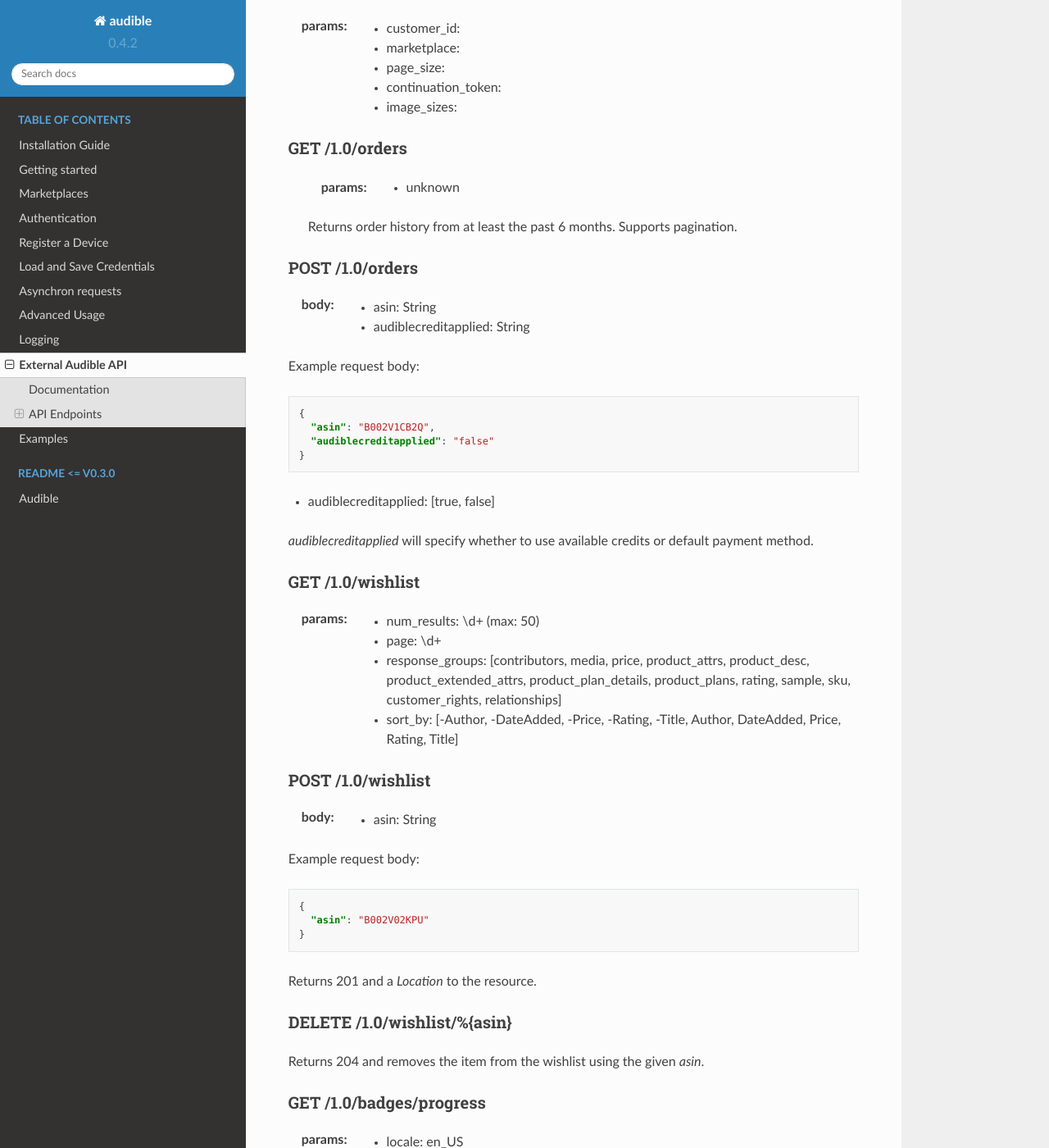
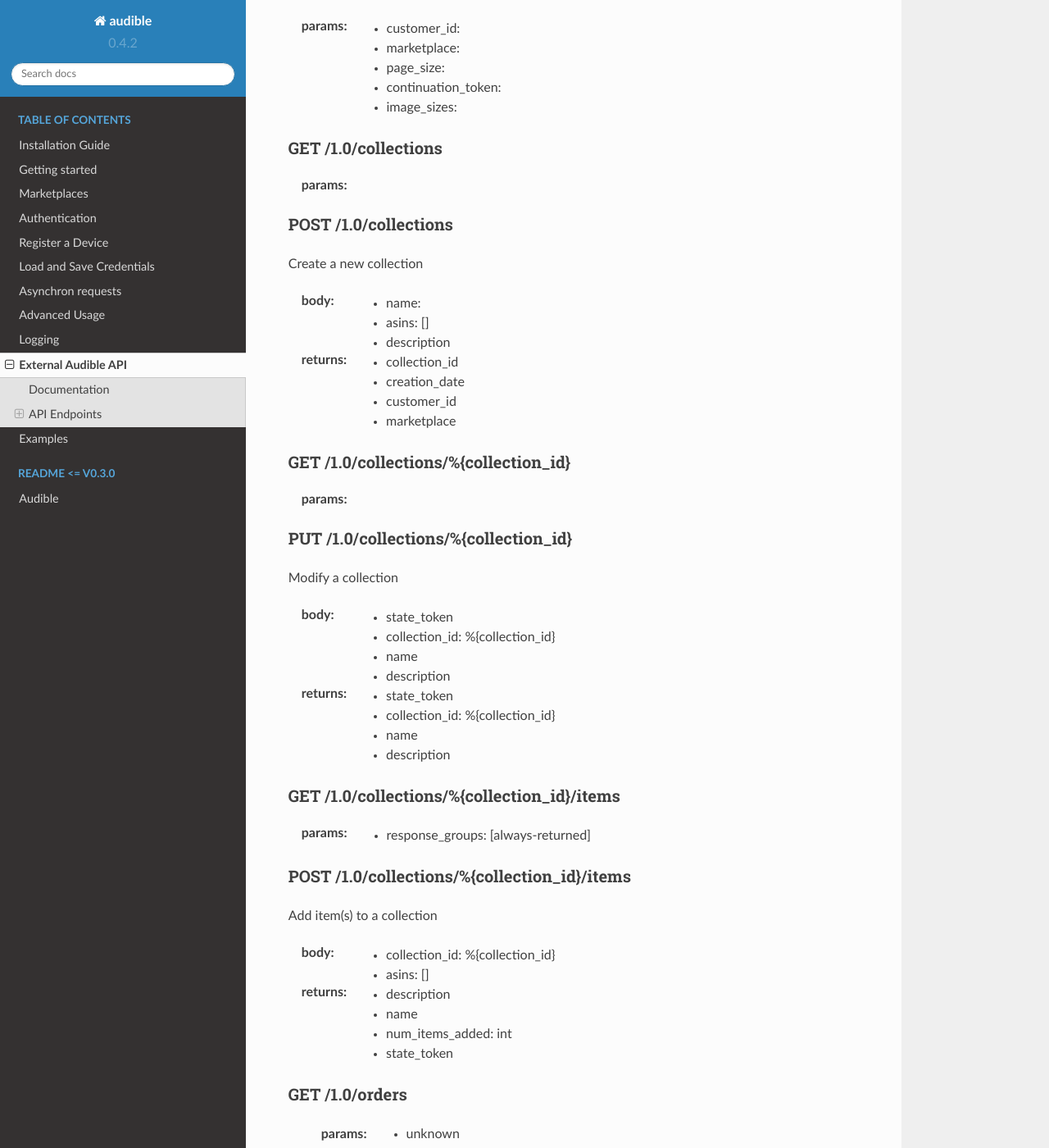
Before and after one commit to mkb79/Audible, a Sphinx documentation site: the page built from docs/source/misc/external_api.rst, in a window 1280 px wide and 1400 px high, scrolled down 2704 px. Shown: the whole window at 82% size. Built offline with Sphinx 7.4.7 and the Read the Docs theme 2.0.0, drawn with Linux system fonts in a browser that asks for light colours.

Commit message:
Update external_api.rst

```diff
--- a/docs/source/misc/external_api.rst
+++ b/docs/source/misc/external_api.rst
@@ -133,6 +133,70 @@
    - page_size:
    - continuation_token:
    - image_sizes:
+
+GET /1.0/collections
+--------------------
+
+:params:
+
+POST /1.0/collections
+---------------------
+
+Create a new collection
+
+:body:
+   - name:
+   - asins: []
+   - description
+
+:returns:
+   - collection_id
+   - creation_date
+   - customer_id
+   - marketplace
+
+GET /1.0/collections/%{collection_id}
+-------------------------------------
+
+:params:
+
+PUT /1.0/collections/%{collection_id}
+-------------------------------------
+
+Modify a collection
+
+:body:
+   - state_token
+   - collection_id: %{collection_id}
+   - name
+   - description
+
+:returns:
+   - state_token
+   - collection_id: %{collection_id}
+   - name
+   - description
+
+GET /1.0/collections/%{collection_id}/items
+-------------------------------------------
+
+:params:
+   - response_groups: [always-returned]
+
+POST /1.0/collections/%{collection_id}/items
+--------------------------------------------
+
+Add item(s) to a collection
+
+:body:
+   - collection_id: %{collection_id}
+   - asins: []
+
+:returns:
+   - description
+   - name
+   - num_items_added: int
+   - state_token
 
 GET /1.0/orders
 ---------------
```
